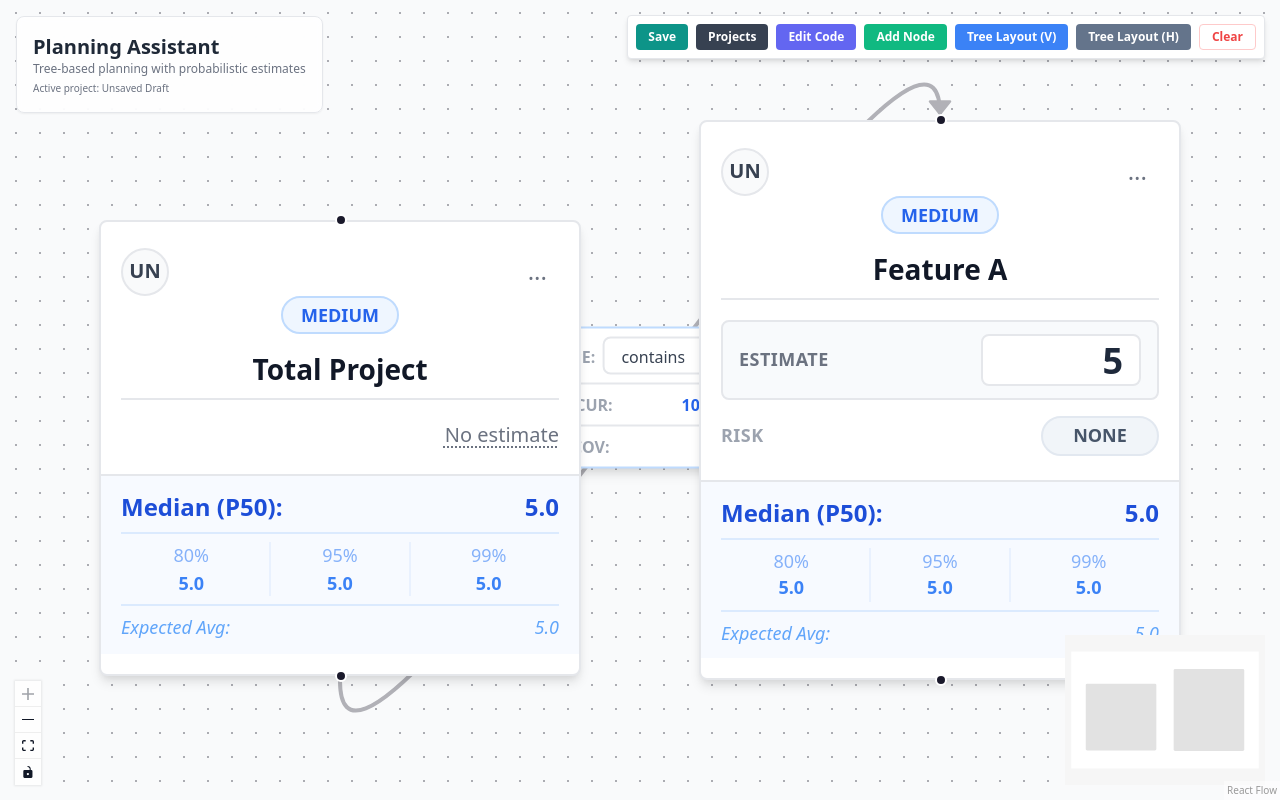
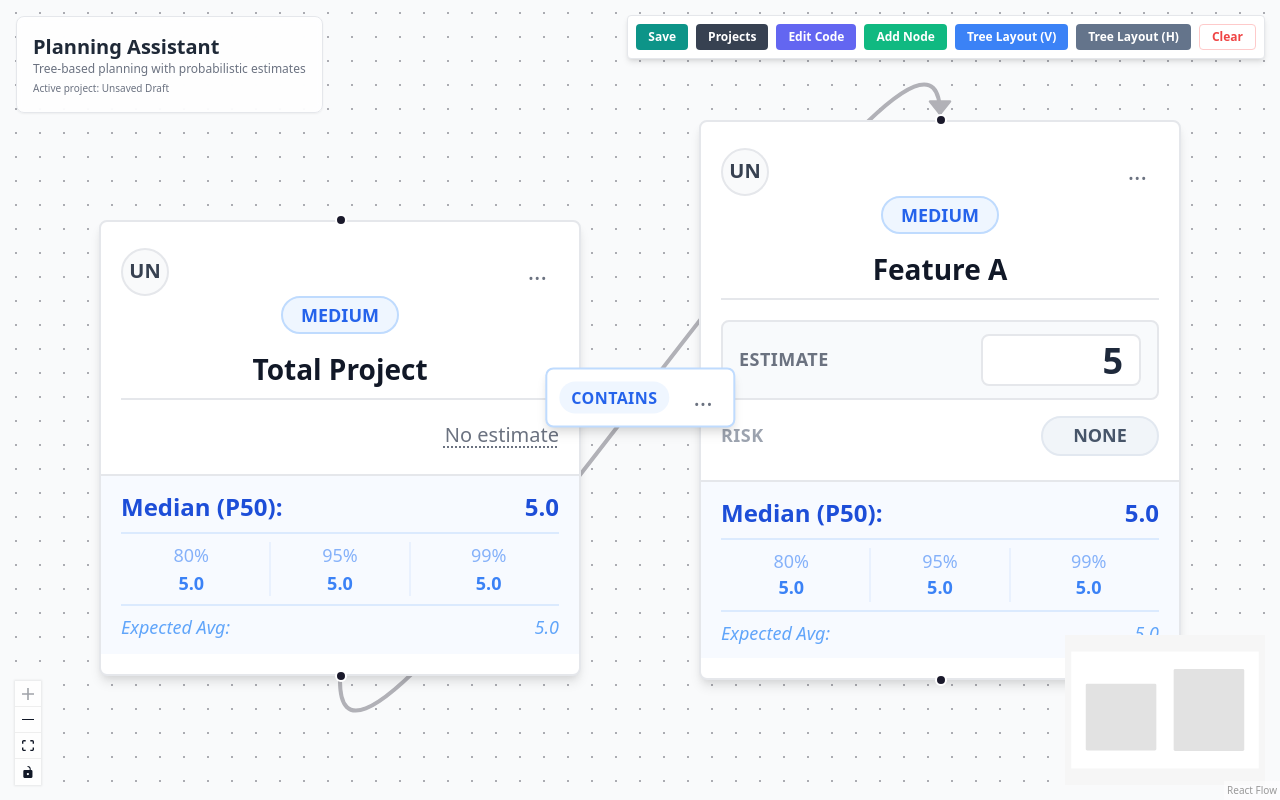
Before and after one commit to vladimirshefer/project-planner, a React (Vite) app: page /projects/new in a window 1280 px wide. Built offline with nearby package versions, Linux system fonts and the light colour scheme.

Commit message:
Edge compact

```diff
--- /dev/null
+++ b/src/components/EdgeView.tsx
@@ -0,0 +1,190 @@
+import { useEffect, useRef, useState } from 'react'
+import { EstimationsGraph } from '../utils/estimations-graph'
+
+export function EdgeView({
+  kind,
+  probability,
+  recovery,
+  labelX,
+  labelY,
+  onChangeKind,
+  onChangeProbability,
+  onChangeRecovery,
+}: {
+  kind: EstimationsGraph.RelationKind
+  probability: number
+  recovery: number
+  labelX: number
+  labelY: number
+  onChangeKind: (kind: EstimationsGraph.RelationKind) => void
+  onChangeProbability: (value: number) => void
+  onChangeRecovery: (value: number) => void
+}) {
+  const [isOptionsOpen, setIsOptionsOpen] = useState(false)
+  const [isProbabilityVisible, setIsProbabilityVisible] = useState(probability !== 100)
+  const [isRecoveryVisible, setIsRecoveryVisible] = useState(recovery !== 0)
+  const optionsMenuRef = useRef<HTMLDivElement | null>(null)
+  const showProbability = kind === 'contains' && isProbabilityVisible
+  const showRecovery = kind === 'contains' && isRecoveryVisible
+
+  useEffect(() => {
+    if (kind !== 'contains') {
+      setIsProbabilityVisible(false)
+      setIsRecoveryVisible(false)
+      return
+    }
+    if (probability !== 100) {
+      setIsProbabilityVisible(true)
+    }
+    if (recovery !== 0) {
+      setIsRecoveryVisible(true)
+    }
+  }, [kind, probability, recovery])
+
+  useEffect(() => {
+    const onPointerDown = (event: PointerEvent | MouseEvent | TouchEvent) => {
+      const target = event.target as globalThis.Node | null
+      if (!target) return
+      if (isOptionsOpen && optionsMenuRef.current && !optionsMenuRef.current.contains(target)) {
+        setIsOptionsOpen(false)
+      }
+    }
+
+    const onKeyDown = (event: KeyboardEvent) => {
+      if (event.key === 'Escape') {
+        setIsOptionsOpen(false)
+      }
+    }
+
+    document.addEventListener('pointerdown', onPointerDown)
+    document.addEventListener('touchstart', onPointerDown)
+    document.addEventListener('keydown', onKeyDown)
+
+    return () => {
+      document.removeEventListener('pointerdown', onPointerDown)
+      document.removeEventListener('touchstart', onPointerDown)
+      document.removeEventListener('keydown', onKeyDown)
+    }
+  }, [isOptionsOpen])
+
+  return (
+    <div
+      style={{
+        position: 'absolute',
+        transform: `translate(-50%, -50%) translate(${labelX}px,${labelY}px)`,
+        pointerEvents: 'all',
+      }}
+      className="z-20 bg-white px-1.5 py-1 rounded border border-blue-200 shadow-md flex flex-col gap-1 text-[8px] min-w-[56px]"
+    >
+      <div className="flex items-center justify-between gap-2">
+        <div className="flex items-center gap-1.5">
+          <span
+            className={`rounded-full px-1.5 py-0.5 font-semibold uppercase tracking-wide ${
+              kind === 'after' ? 'bg-slate-100 text-slate-500' : 'bg-blue-50 text-blue-600'
+            }`}
+          >
+            {kind === 'after' ? 'After' : 'Contains'}
+          </span>
+          {showProbability && (
+            <label className="flex items-center gap-0.5 text-blue-600 font-bold">
+              <span className="text-[7px] uppercase text-gray-400 font-semibold">Occur</span>
+              <input
+                type="number"
+                value={probability}
+                onChange={(e) => onChangeProbability(parseFloat(e.target.value) || 0)}
+                className="w-8 text-right outline-none focus:ring-1 focus:ring-blue-400 rounded px-0.5 bg-white"
+                min="0"
+                max="100"
+              />
+              <span>%</span>
+            </label>
+          )}
+          {showRecovery && (
+            <label
+              className="flex items-center gap-0.5 text-emerald-600 font-bold"
+              title="Chance to still succeed if this dependency fails"
+            >
+              <span className="text-[7px] uppercase text-gray-400 font-semibold">Recov</span>
+              <input
+                type="number"
+                value={recovery}
+                onChange={(e) => onChangeRecovery(parseFloat(e.target.value) || 0)}
+                className="w-8 text-right outline-none focus:ring-1 focus:ring-emerald-400 rounded px-0.5 bg-white"
+                min="0"
+                max="100"
+              />
+              <span>%</span>
+            </label>
+          )}
+        </div>
+
+        <div className="relative shrink-0" ref={optionsMenuRef}>
+          <button
+            type="button"
+            aria-expanded={isOptionsOpen}
+            onClick={() => setIsOptionsOpen((open) => !open)}
+            className="list-none cursor-pointer select-none text-xs text-gray-500 px-1 py-0.5 rounded hover:bg-gray-100"
+          >
+            ...
+          </button>
+          {isOptionsOpen && (
+            <div className="absolute right-0 mt-1 bg-white border rounded shadow-md z-30 min-w-[160px] p-1">
+              <div className="px-2 py-1 text-[8px] font-semibold uppercase tracking-wide text-gray-400 border-b">
+                Edge
+              </div>
+              <div className="px-2 py-1.5 border-b">
+                <span className="block text-[8px] font-semibold uppercase text-gray-400 mb-1">Type</span>
+                <select
+                  value={kind}
+                  onChange={(e) => onChangeKind(e.target.value as EstimationsGraph.RelationKind)}
+                  className="w-full text-[10px] border rounded px-1.5 py-1 bg-white text-gray-700"
+                >
+                  <option value="contains">contains</option>
+                  <option value="after">after</option>
+                </select>
+              </div>
+              {kind === 'contains' && (
+                <>
+                  <button
+                    type="button"
+                    onClick={() => {
+                      if (showProbability) {
+                        onChangeProbability(100)
+                        setIsProbabilityVisible(false)
+                      } else {
+                        setIsProbabilityVisible(true)
+                      }
+                      if (showProbability && !showRecovery) {
+                        setIsOptionsOpen(false)
+                      }
+                    }}
+                    className="w-full text-left px-2 py-1.5 text-xs text-gray-700 hover:bg-gray-50 border-b"
+                  >
+                    {showProbability ? 'Remove OCCUR' : 'Add OCCUR'}
+                  </button>
+                  <button
+                    type="button"
+                    onClick={() => {
+                      if (showRecovery) {
+                        onChangeRecovery(0)
+                        setIsRecoveryVisible(false)
+                      } else {
+                        setIsRecoveryVisible(true)
+                      }
+                      if (showRecovery && !showProbability) {
+                        setIsOptionsOpen(false)
+                      }
+                    }}
+                    className="w-full text-left px-2 py-1.5 text-xs text-gray-700 hover:bg-gray-50"
+                  >
+                    {showRecovery ? 'Remove RECOV' : 'Add RECOV'}
+                  </button>
+                </>
+              )}
+            </div>
+          )}
+        </div>
+      </div>
+    </div>
+  )
+}
--- a/src/components/FlowDemo.tsx
+++ b/src/components/FlowDemo.tsx
@@ -26,6 +26,7 @@ import { StatsEngine } from '../utils/stats-engine'
 import { ProjectStats } from '../utils/project-stats'
 import { EstimationsGraph } from '../utils/estimations-graph'
 import { NodeView } from './NodeView'
+import { EdgeView } from './EdgeView'
 import { collectKnownSkills } from '../utils/skills'
 
 type NodeData = EstimationsGraph.NodeData
@@ -152,6 +153,8 @@ function EditableEdge({
 }: EdgeProps<Edge<EdgeData>>) {
   const { setEdges } = useReactFlow()
   const kind = data?.kind ?? 'contains'
+  const probability = data?.probability ?? 100
+  const recovery = data?.recovery ?? 0
   const [edgePath, labelX, labelY] = getBezierPath({
     sourceX,
     sourceY,
@@ -167,16 +170,25 @@ function EditableEdge({
         eds.map((edge) => {
           if (edge.id === id) {
             const nextKind = key === 'kind' ? (val as EdgeData['kind']) : (edge.data?.kind ?? 'contains')
+            const nextData =
+              key === 'kind' && val === 'after'
+                ? {
+                    ...edge.data,
+                    kind: 'after' as EdgeData['kind'],
+                    probability: 100,
+                    recovery: 0,
+                  }
+                : {
+                    ...edge.data,
+                    [key]: val,
+                  }
             return {
               ...edge,
               markerEnd:
                 nextKind === 'after'
                   ? { type: MarkerType.Arrow }
                   : { type: MarkerType.ArrowClosed },
-              data: {
-                ...edge.data,
-                [key]: val,
-              },
+              data: nextData,
             }
           }
           return edge
@@ -198,62 +210,16 @@ function EditableEdge({
         }
       />
       <EdgeLabelRenderer>
-        {(() => {
-          return (
-        <div
-          style={{
-            position: 'absolute',
-            transform: `translate(-50%, -50%) translate(${labelX}px,${labelY}px)`,
-            pointerEvents: 'all',
-          }}
-          className="bg-white p-1 rounded border border-blue-200 shadow-md flex flex-col gap-1 text-[8px] min-w-[60px]"
-        >
-          <div className="flex items-center justify-between gap-1 border-b pb-1">
-            <span className="text-gray-400 font-semibold uppercase">Type:</span>
-            <select
-              value={kind}
-              onChange={(e) => updateEdgeData('kind', e.target.value as EdgeData['kind'])}
-              className="text-[8px] border rounded px-1 py-0.5 bg-white text-gray-700"
-            >
-              <option value="contains">contains</option>
-              <option value="after">after</option>
-            </select>
-          </div>
-          {kind === 'contains' && (
-            <>
-              <div className="flex items-center justify-between gap-1 border-b pb-1">
-                <span className="text-gray-400 font-semibold uppercase">Occur:</span>
-                <div className="flex items-center">
-                  <input
-                    type="number"
-                    defaultValue={data?.probability ?? 100}
-                    onChange={(e) => updateEdgeData('probability', parseFloat(e.target.value) || 0)}
-                    className="w-7 text-right outline-none focus:ring-1 focus:ring-blue-400 rounded px-0.5 text-blue-600 font-bold bg-white"
-                    min="0"
-                    max="100"
-                  />
-                  <span className="text-blue-400 font-bold">%</span>
-                </div>
-              </div>
-              <div className="flex items-center justify-between gap-1" title="Chance to still succeed if this dependency fails">
-                <span className="text-gray-400 font-semibold uppercase">Recov:</span>
-                <div className="flex items-center">
-                  <input
-                    type="number"
-                    defaultValue={data?.recovery ?? 0}
-                    onChange={(e) => updateEdgeData('recovery', parseFloat(e.target.value) || 0)}
-                    className="w-7 text-right outline-none focus:ring-1 focus:ring-green-400 rounded px-0.5 text-green-600 font-bold bg-white"
-                    min="0"
-                    max="100"
-                  />
-                  <span className="text-green-400 font-bold">%</span>
-                </div>
-              </div>
-            </>
-          )}
-        </div>
-          )
-        })()}
+        <EdgeView
+          kind={kind}
+          probability={probability}
+          recovery={recovery}
+          labelX={labelX}
+          labelY={labelY}
+          onChangeKind={(value) => updateEdgeData('kind', value ?? 'contains')}
+          onChangeProbability={(value) => updateEdgeData('probability', value)}
+          onChangeRecovery={(value) => updateEdgeData('recovery', value)}
+        />
       </EdgeLabelRenderer>
     </>
   )
```
